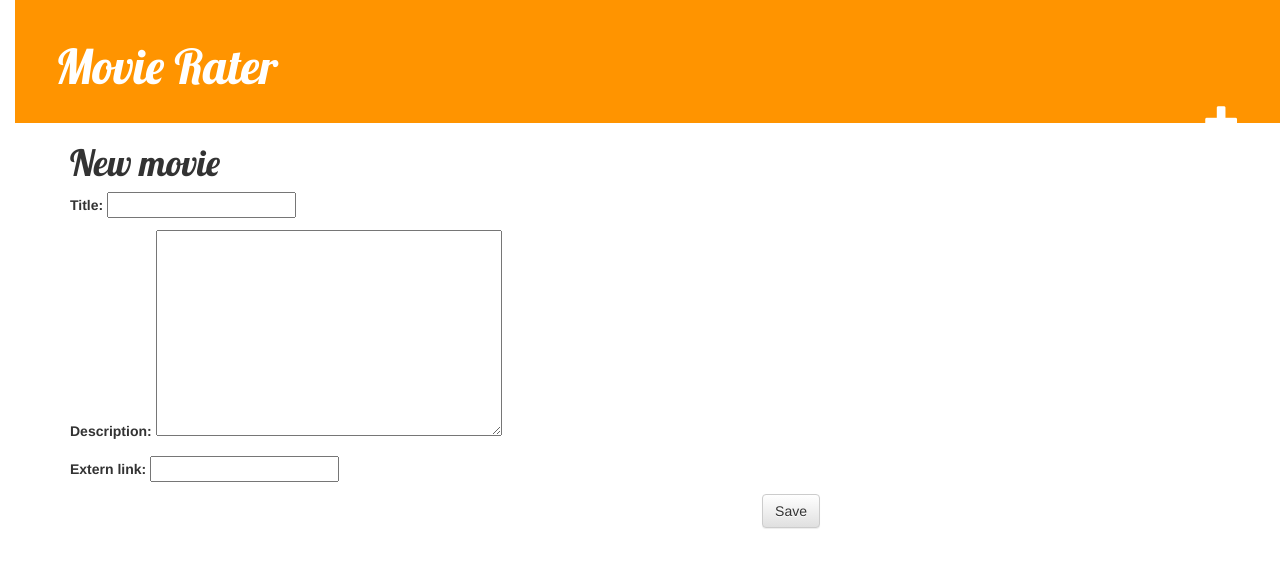
After one commit to lauraantonache/movie-rater, a Django app: page /movie/new/ in a window 1280 px wide. The commit adds this page. Shown: the top 568 px of the page. Run offline with Django 3.2, Linux system fonts and the light colour scheme; some libraries are stand-ins or nearby versions.

Commit message:
Done a form to be able to add new movies. Still have problems with the authentification

```diff
--- /dev/null
+++ b/movie_rater/forms.py
@@ -0,0 +1,9 @@
+from django import forms
+
+from .models import Movie
+
+class MovieForm(forms.ModelForm):
+
+    class Meta:
+        model = Movie
+        fields = ('title', 'description', 'extern_link',)
--- a/movie_rater/templates/movie_rater/base.html
+++ b/movie_rater/templates/movie_rater/base.html
@@ -10,6 +10,7 @@
 	<body>
 		<div class="page_header">
 		    <h1><a href="/">Movie Rater</a></h1>
+		    <a href="{% url "movie_rater.views.new_movie" %}" class="top-menu"><span class="glyphicon glyphicon-plus"></span></a>
 		</div>
 
 		<div class="content container">
--- /dev/null
+++ b/movie_rater/templates/movie_rater/movie_edit.html
@@ -0,0 +1,9 @@
+{% extends "movie_rater/base.html" %}
+
+{% block content %}
+    <h1>New movie</h1>
+    <form method="POST" class="post-movie">{% csrf_token %}
+        {{ form.as_p }}
+        <button type="submit" class="save btn btn-default">Save</button>
+    </form>
+{% endblock %}
--- a/movie_rater/urls.py
+++ b/movie_rater/urls.py
@@ -4,4 +4,5 @@ from . import views
 urlpatterns = [
 	url(r'^$', views.movie_list),
 	url(r'^movie/(?P<pk>[0-9]+)/$', views.movie_detail),
+	 url(r'^movie/new/$', views.new_movie, name='new_movie'),
 ]
--- a/movie_rater/views.py
+++ b/movie_rater/views.py
@@ -1,5 +1,6 @@
-from django.shortcuts import render, get_object_or_404
+from django.shortcuts import render, get_object_or_404, redirect
 from . models import Movie
+from . forms import MovieForm
 from django.utils import timezone
 
 # Create your views here.
@@ -10,3 +11,16 @@ def movie_list(request):
 def movie_detail(request, pk):
 	movie = get_object_or_404(Movie, pk=pk)
 	return render(request, 'movie_rater/movie_detail.html', {'movie': movie})
+
+def new_movie(request):
+	if request.method == "POST":
+		form = MovieForm(request.POST)
+		if form.is_valid():
+			movie = form.save(commit=False)
+			movie.author = request.user
+			movie.created_date = timezone.now()
+			movie.save()
+			return redirect('movie_rater.views.movie_detail', pk=movie.pk)
+	else:
+		form = MovieForm()
+	return render(request, 'movie_rater/movie_edit.html', {'form': form})
```
